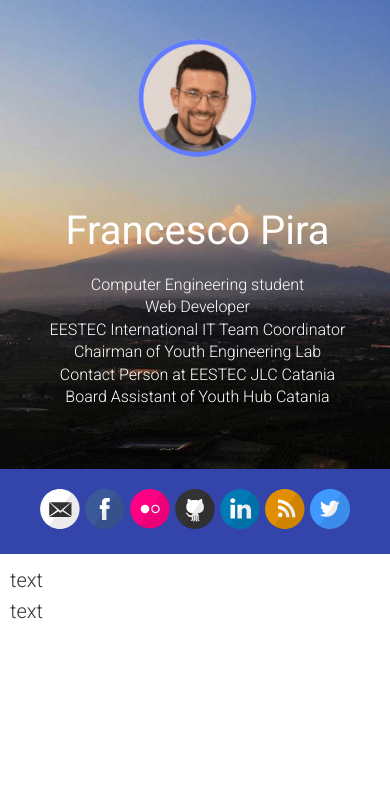
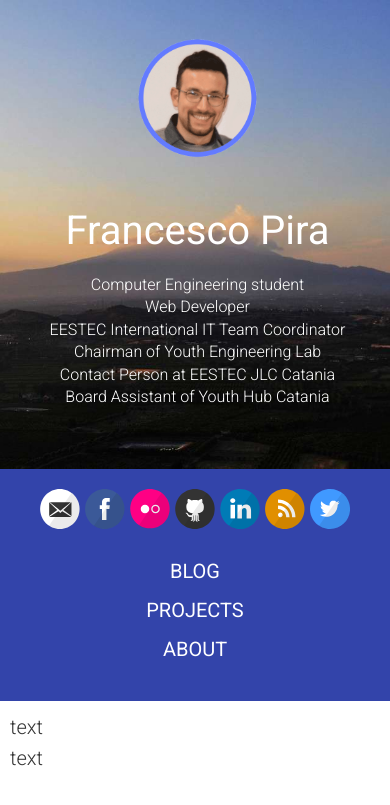
Before and after one commit to pirafrank/Jekyll-Blue, a Jekyll site: the page built from index.html, in a window 390 px wide. Shown: the top 805 px of the page. Built offline with Jekyll 4.4.1, drawn with Linux system fonts in a browser that asks for light colours; Markdown is read by kramdown in place of the engine named in the settings.

Commit message:
improved nav-links on mobile

```diff
--- a/css/home.scss
+++ b/css/home.scss
@@ -56,6 +56,22 @@ h1 {
   }
 }
 
+.nav-links.nav-links-alt {
+  display: none;
+
+  * {
+    color: #fff;
+    &:hover, &:active {
+      color: #fff;
+    }
+  }
+
+  @include mobile {
+    display: block;
+    padding: 10px 0px 5px 0px;
+  }
+}
+
 .social {
   text-align: center;
   background-color: #34a;
--- a/index.html
+++ b/index.html
@@ -61,6 +61,11 @@
 
   <div class="social">
     {% include svg-icons.html %}
+    <div class="content nav-links nav-links-alt">
+        <p><a href="{{ site.baseurl }}/blog">BLOG</a></p>
+        <p><a href="{{ site.baseurl }}/projects">PROJECTS</a></p>
+        <p><a href="{{ site.baseurl }}/about">ABOUT</a></p>
+    </div>
   </div>
 
   <div class="container">
```
